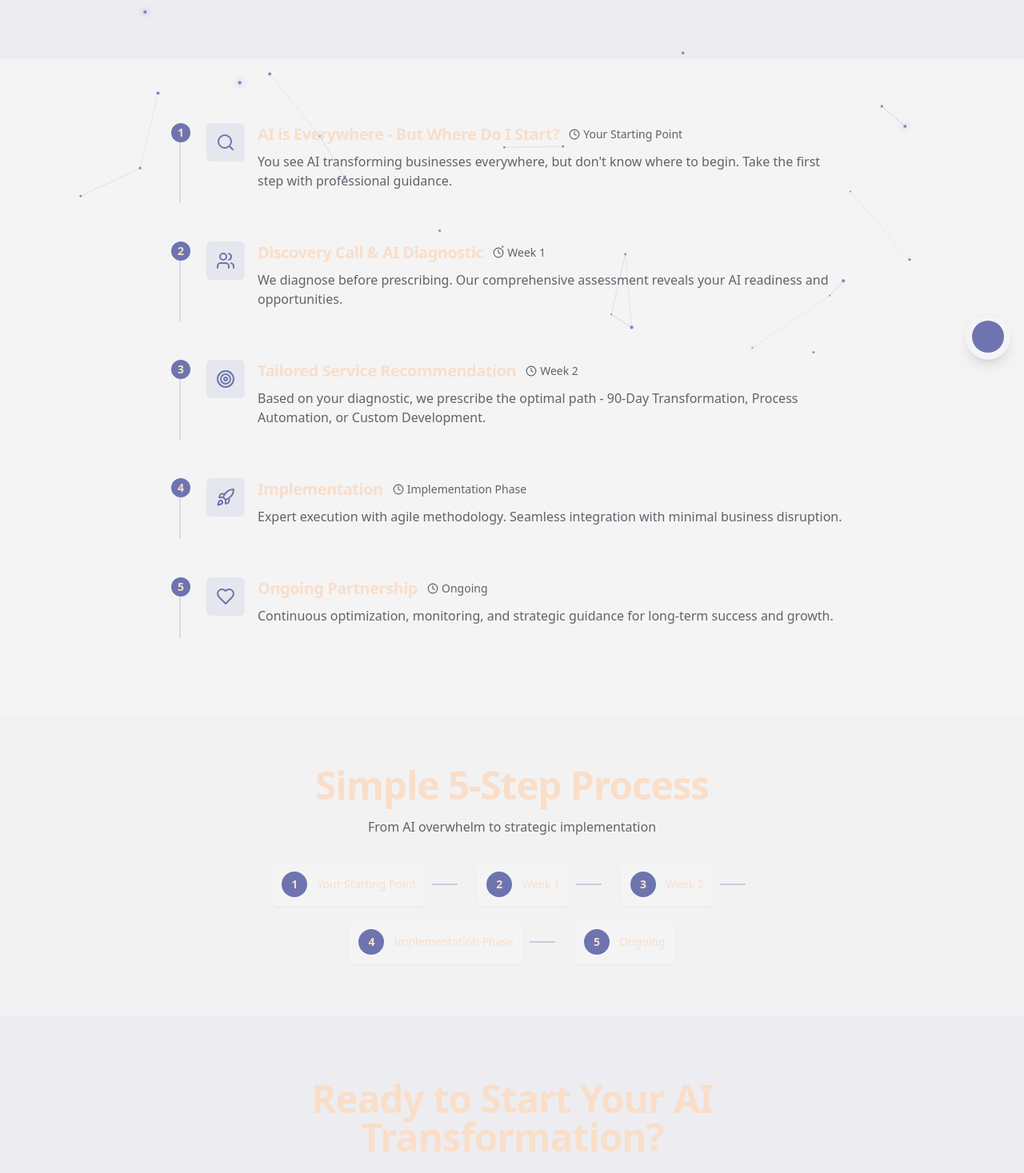
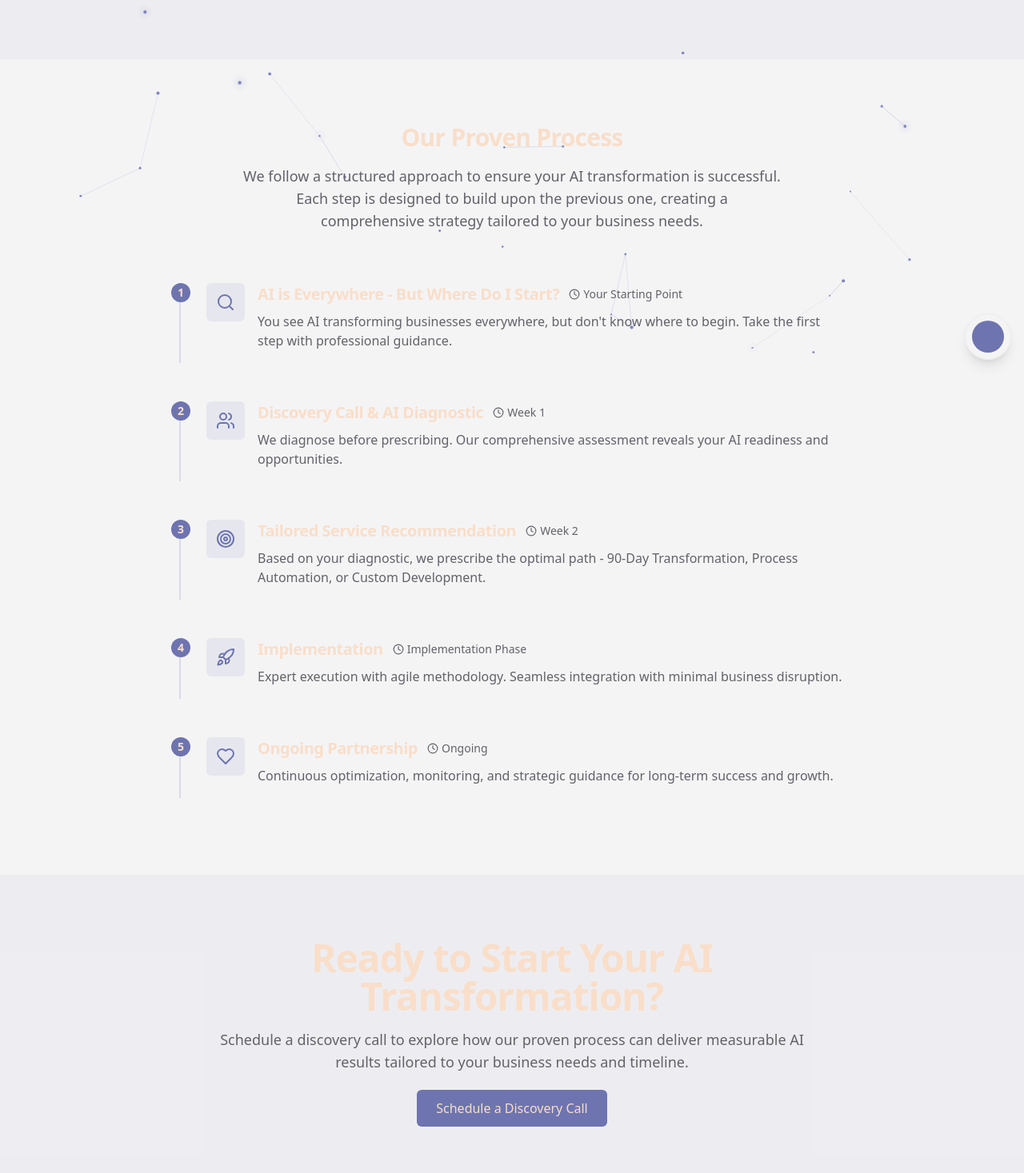
Before and after one commit to nocodedltd/aura-flow-portal, a React (Vite) app: page /how-it-works in a window 1280 px wide. Shown: the part 334-1801 px from the top of the page at 80% size. Built offline with nearby package versions, Linux system fonts and the light colour scheme.

Commit message:
Remove screenshot section
Add more detail to the section above it.

```diff
--- a/src/pages/HowItWorks.tsx
+++ b/src/pages/HowItWorks.tsx
@@ -58,6 +58,12 @@ const HowItWorks = () => {
       {/* Process Steps */}
       <section className="py-20">
         <div className="container max-w-4xl">
+          <div className="text-center mb-16">
+            <h2 className="text-3xl font-bold mb-4">Our Proven Process</h2>
+            <p className="text-lg text-muted-foreground max-w-2xl mx-auto">
+              We follow a structured approach to ensure your AI transformation is successful. Each step is designed to build upon the previous one, creating a comprehensive strategy tailored to your business needs.
+            </p>
+          </div>
           <div className="space-y-12">
             {steps.map((step) => (
               <div key={step.id} className="border-l-2 border-primary/20 pl-8 relative">
@@ -86,31 +92,6 @@ const HowItWorks = () => {
         </div>
       </section>
 
-      {/* Timeline Summary */}
-      <section className="py-16 bg-muted/20">
-        <div className="container max-w-4xl">
-          <div className="text-center mb-8">
-            <h2 className="mb-4">Simple 5-Step Process</h2>
-            <p className="text-muted-foreground">From AI overwhelm to strategic implementation</p>
-          </div>
-          <div className="flex flex-wrap justify-center gap-4">
-            {steps.map((step, index) => (
-              <div key={step.id} className="flex items-center">
-                <div className="flex items-center gap-3 bg-background p-3 rounded-lg shadow-sm">
-                  <div className="h-8 w-8 rounded-full bg-primary text-primary-foreground flex items-center justify-center text-sm font-bold">
-                    {step.id}
-                  </div>
-                  <span className="text-sm font-medium">{step.timeline}</span>
-                </div>
-                {index < steps.length - 1 && (
-                  <div className="w-8 h-0.5 bg-primary/30 mx-2" />
-                )}
-              </div>
-            ))}
-          </div>
-        </div>
-      </section>
-
       {/* CTA Section */}
       <section className="bg-primary/5 py-20">
         <div className="container">
```
